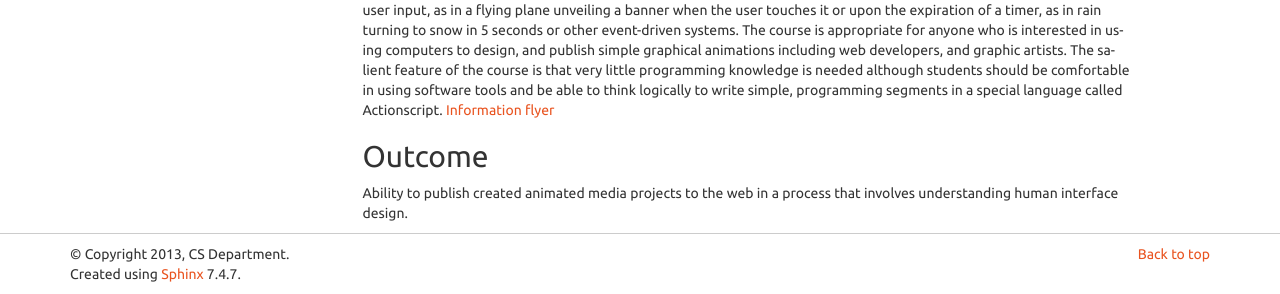
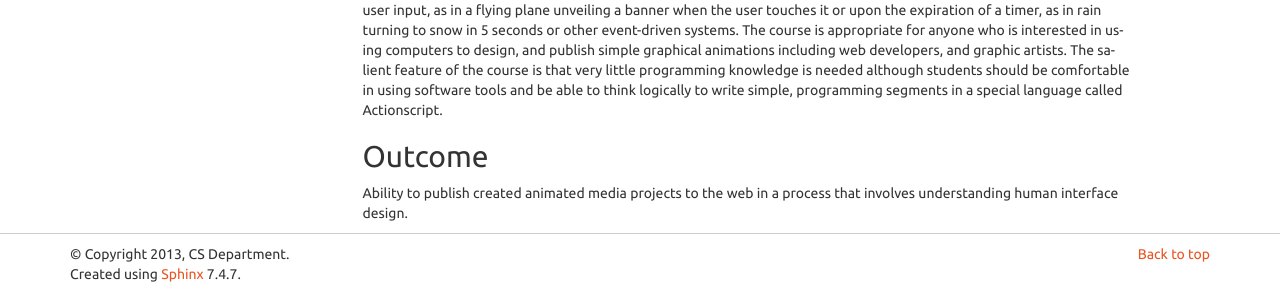
Before and after one commit to kyang5/coursedescriptions, a Sphinx documentation site: the page built from source/comp104.rst, in a window 1280 px wide. Shown: the part 479-773 px from the top of the page. Built offline with Sphinx 7.4.7, drawn with Linux system fonts in a browser that asks for light colours.

Commit message:
removed broken outdated link in comp 104

```diff
--- a/source/comp104.rst
+++ b/source/comp104.rst
@@ -33,8 +33,6 @@ artists. The salient feature of the course is that very little
 programming knowledge is needed although students should be comfortable
 in using software tools and be able to think logically to write simple,
 programming segments in a special language called Actionscript.
-`Information
-flyer <http://www.cs.luc.edu/academics/courses/Animation_Course.pdf>`__
 
 Outcome
 ---------------------
```
